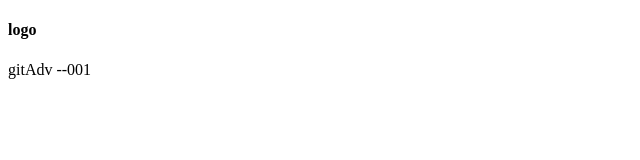
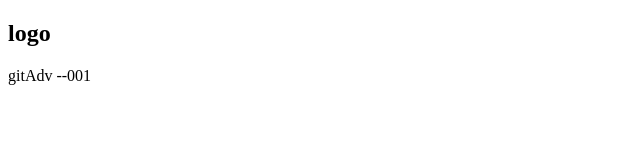
Before and after one commit to tal0311/gitAdv-001, a plain HTML site: page index.html in a window 1280 px wide. Shown: the whole page, without its empty margins (0-640 px from the left). Drawn offline with Linux system fonts and the light colour scheme.

Commit message:
changed hedaer

```diff
--- a/index.html
+++ b/index.html
@@ -10,7 +10,7 @@
 
 <body>
     <header>
-        <h4>logo</h4>
+        <h2>logo</h2>
     </header>
     <div>gitAdv --001</div>
 
```
